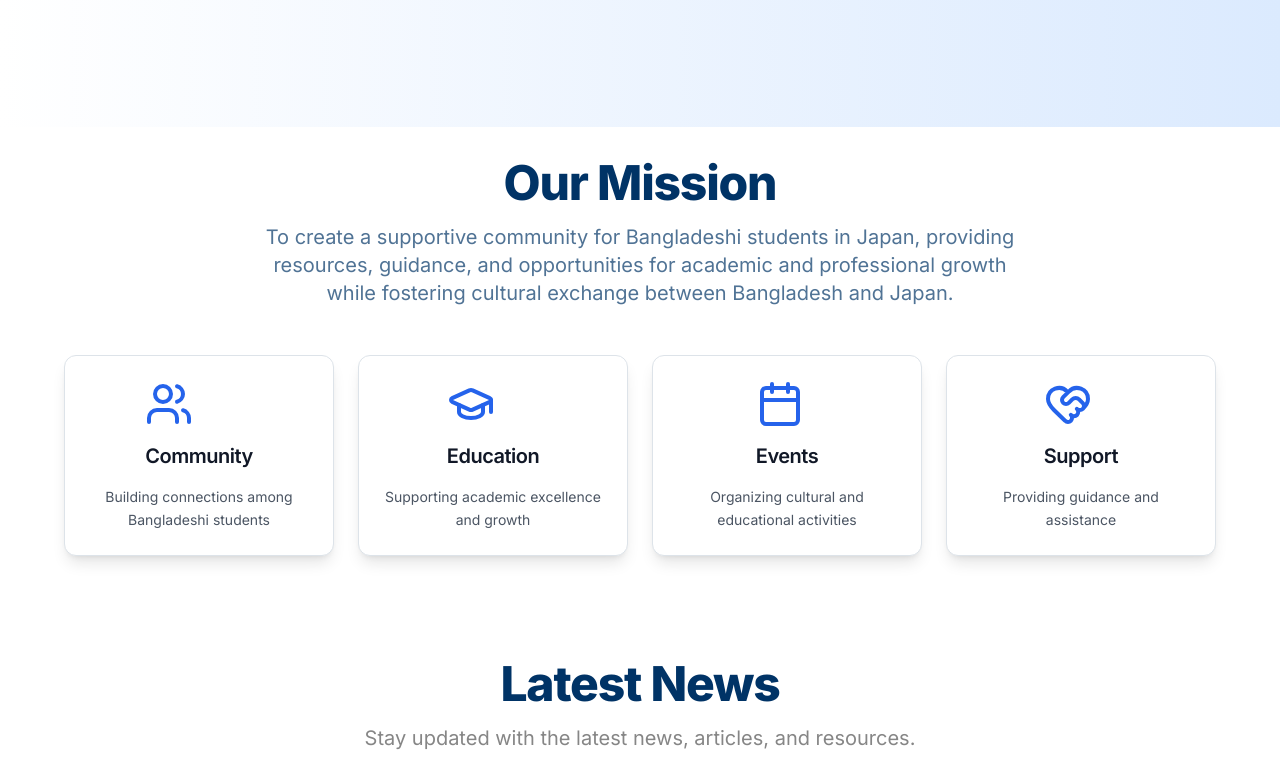
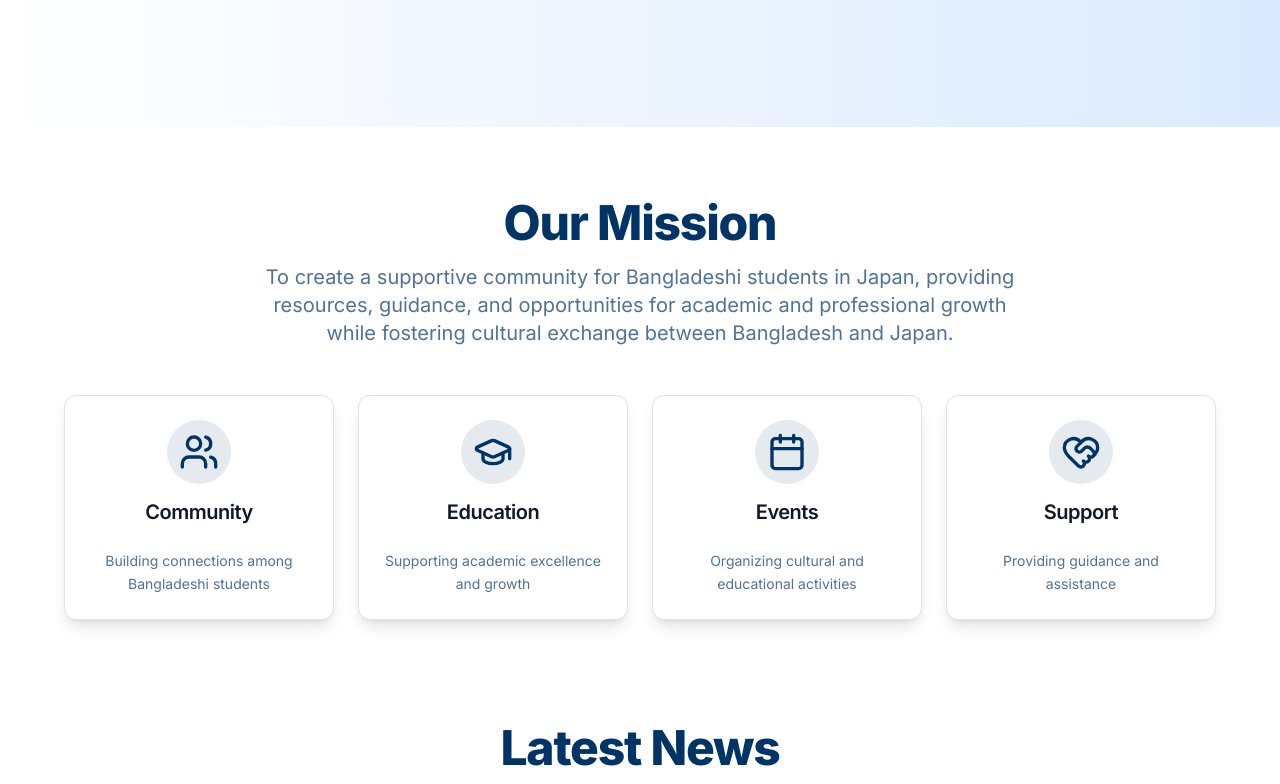
Before and after one commit to sakib-xrz/bssaj-frontend, a Next.js app: page / in a window 1280 px wide. Shown: the part 660-1444 px from the top of the page. Built offline with nearby package versions, Linux system fonts and the light colour scheme.

Commit message:
refactor the ourMission.tsx

```diff
--- a/app/(public)/_components/ourMission.tsx
+++ b/app/(public)/_components/ourMission.tsx
@@ -1,4 +1,3 @@
-import React from "react";
 import {
   Card,
   CardContent,
@@ -44,7 +43,7 @@ const missionCards: MissionCardProps[] = [
 
 const OurMission: React.FC = () => {
   return (
-    <div className="container mx-auto p-4 flex flex-col items-center md:p-8">
+    <div className="container mx-auto p-4 flex flex-col items-center md:p-8 mt-10">
       <div className="text-center mb-12">
         <h1 className="text-4xl md:text-5xl font-extrabold text-primary mb-4 tracking-tight">
           Our Mission
@@ -62,17 +61,18 @@ const OurMission: React.FC = () => {
         {missionCards.map((card, index) => (
           <Card
             key={index}
-            className="flex flex-col items-center justify-center p-6 text-center rounded-xl shadow-lg hover:shadow-xl transition-shadow duration-300 transform hover:-translate-y-1"
+            className="flex flex-col items-center text-center rounded-xl shadow-lg hover:shadow-xl transition-shadow duration-300 transform hover:-translate-y-1"
           >
-            <CardHeader className="p-0 pb-4">
-              <card.icon className="h-12 w-12 text-blue-600 mb-2" />{" "}
-              {/* Render icon */}
+            <CardHeader className="flex flex-col items-center justify-center gap-2 pt-6">
+              <div className="bg-primary/10 rounded-full p-3">
+                <card.icon className="h-10 w-10 text-primary" />
+              </div>
               <CardTitle className="text-xl font-semibold text-gray-900">
                 {card.title}
               </CardTitle>
             </CardHeader>
-            <CardContent className="p-0">
-              <CardDescription className="text-sm text-gray-600 leading-relaxed">
+            <CardContent className="pb-6 px-6">
+              <CardDescription className="text-sm text-gray-600 leading-relaxed text-muted-foreground">
                 {card.description}
               </CardDescription>
             </CardContent>
```
